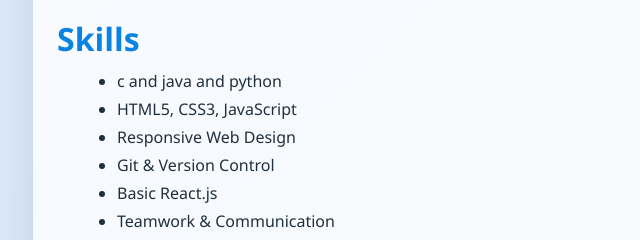
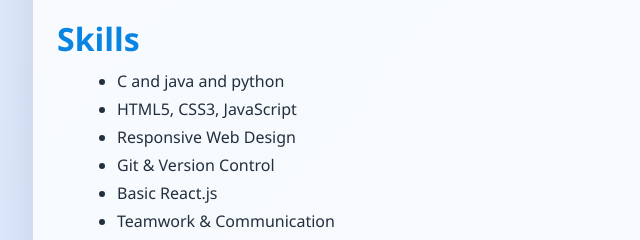
Before and after one commit to jeevan123-craz/portfilio, a plain HTML site: page index.html in a window 1280 px wide. Shown: the part 809-1049 px from the top of the page, 133-773 px from the left. Drawn offline with Linux system fonts and the light colour scheme.

Commit message:
Correct capitalization of programming languages

```diff
--- a/index.html
+++ b/index.html
@@ -32,7 +32,7 @@
         <section>
             <h2>Skills</h2>
             <ul>
-                <li>c and java and python</li>
+                <li>C and java and python</li>
 
                 <li>HTML5, CSS3, JavaScript</li>
                 <li>Responsive Web Design</li>
```
